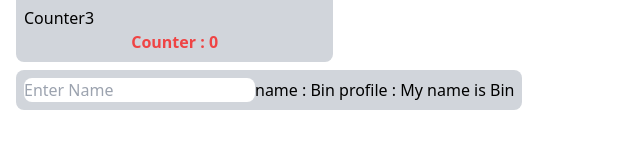
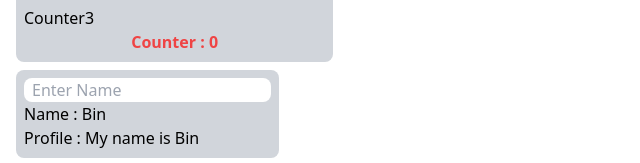
Before and after one commit to soAcademy/workshop-state-and-event, a React (Create React App) app: page / in a window 1280 px wide. Shown: the part 1640-1803 px from the top of the page, without its empty margins (0-640 px from the left). Before the commit the page ends 1758 px from the top, so only its background shows below. Built offline with nearby package versions, Linux system fonts and the light colour scheme.

Commit message:
feat: add Effect2.js

```diff
--- a/src/App.js
+++ b/src/App.js
@@ -23,8 +23,8 @@ import Prop4 from "./Props/Prop4";
 import Effect1 from "./Effects/Effect1";
 import Effect1_1 from "./Effects/Effect1_1";
 import Effect2 from "./Effects/Effect2";
-// import Effect3 from "./Effects/Effect3";
-// import Effect4 from "./Effects/Effect4";
+import Effect3 from "./Effects/Effect3";
+import Effect4 from "./Effects/Effect4";
 // import Effect5 from "./Effects/Effect5";
 // import Effect6 from "./Effects/Effect6";
 // import Effect7 from "./Effects/Effect7";
@@ -57,8 +57,8 @@ const App = () => {
       <Effect1 />
       <Effect1_1 />
       <Effect2 />
-      {/* <Effect3 /> */}
-      {/* <Effect4 /> */}
+      <Effect3 />
+      <Effect4 />
       {/* <Effect5 /> */}
       {/* <Effect6 /> */}
       {/* <Effect7 /> */}
--- a/src/Effects/Effect2.js
+++ b/src/Effects/Effect2.js
@@ -4,16 +4,21 @@ const Effect2 = () => {
   const [name, setName] = useState("Bin");
   const [profile, setProfile] = useState("My name is Bin");
 
-  useEffect(()=> {
-    setProfile(`My name is ${name}`)
-  },[name])
+  useEffect(() => {
+    setProfile(`My name is ${name}`);
+  }, [name]);
 
   return (
-    <div className="m-2 p-2 bg-gray-300 rounded-lg w-fit">
-      <input type='text' placeholder="Enter Name" onChange={(e)=>{setName(e.target.value)}} className="rounded-lg"></input>
-      name : {name} profile : {profile}
+    <div className="bg-gray-300 rounded-lg m-2 p-2 w-fit ">
+      <input
+        type="text"
+        placeholder="Enter Name"
+        onChange={(e) => setName(e.target.value)}
+        className="rounded-lg px-2"
+      ></input>
+      <p>Name : {name}</p>
+      <p>Profile : {profile}</p>
     </div>
   );
 };
-
 export default Effect2;
```
